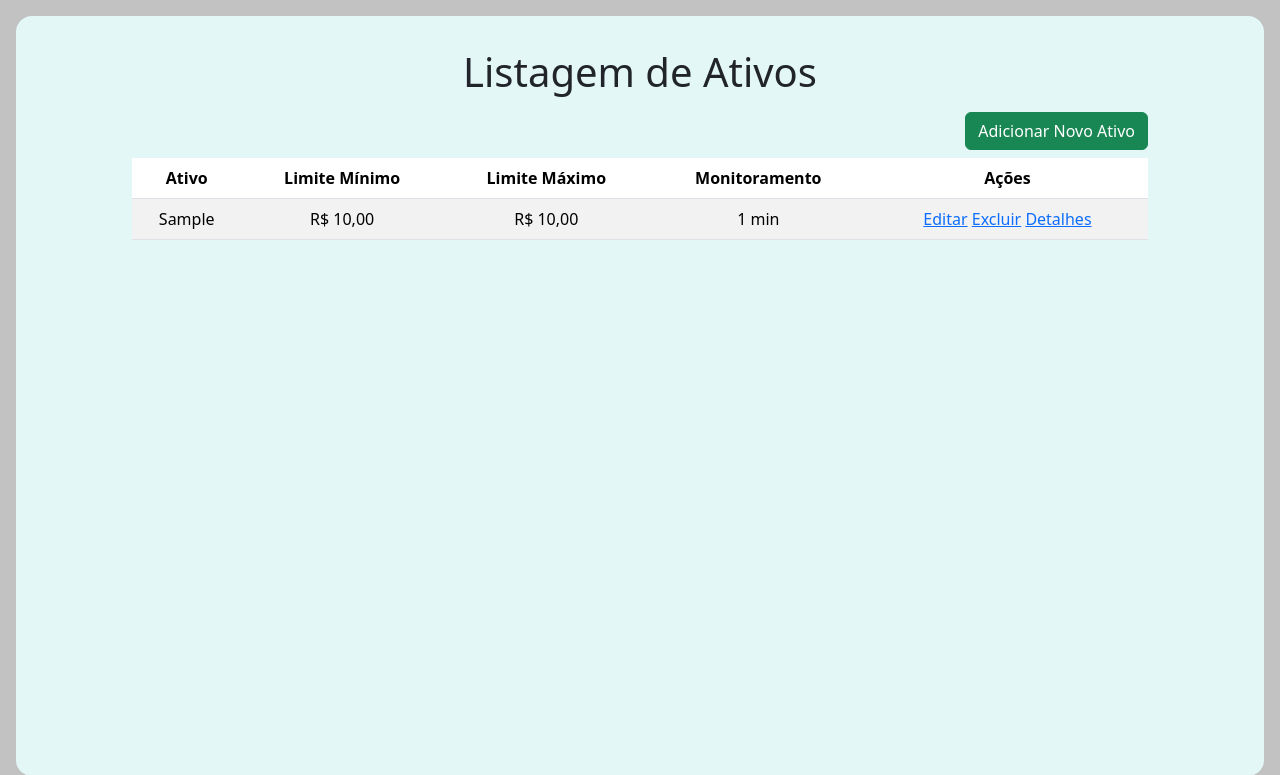
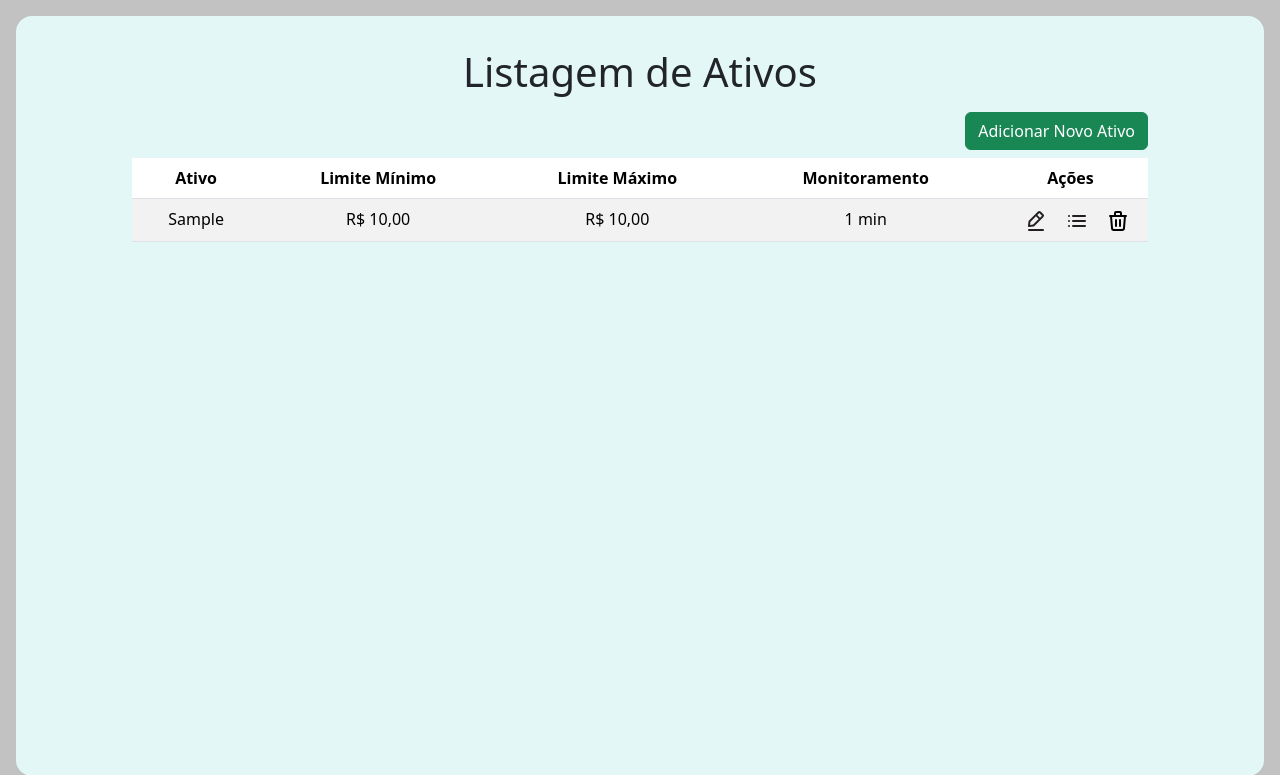
Before and after one commit to Victy0/monitora_ativos_desafioInoa, a Django app: template stocks/templates/stock/stockList.html in a window 1280 px wide. Shown: the top 775 px of the page. Run offline with Django 4.2, Linux system fonts and the light colour scheme; the template is opened without the code that fills it: values that come from a table or form of the project are taken from there, others are empty; tables that the repository leaves empty hold one stand-in row (values such as "Sample post").

Commit message:
Ícones com imagem e modal de confirmação

```diff
--- a/static/css/styles.css
+++ b/static/css/styles.css
@@ -130,3 +130,37 @@ html, body
     margin-bottom: 0.5em;
     float:left
 }
+
+/*** images ***/
+.action-links a
+{
+    text-decoration: none;
+}
+.action-links a img
+{
+    margin-left: 0.8em;
+}
+.action-links a img:first-child
+{
+    max-width: 3vh;
+}
+.action-links a img:nth-child(2)
+{
+    max-width: 15%;
+}
+.action-links a img:nth-child(3)
+{
+    max-width: 20%;
+}
+
+/*** modal ***/
+.fade:not(.show) {
+    opacity: 1;
+    display: none;
+    background-color: rgba(0,0,0, .4);
+}
+    /** para modal em stock-list **/
+.no-show
+{
+    display: none;
+}
--- a/stocks/templates/stock/stockList.html
+++ b/stocks/templates/stock/stockList.html
@@ -1,4 +1,5 @@
 {% extends "base.html" %}
+{% load static %}
 
 {% block title%} Monitora Ativos - Listagem de ativos {%endblock%}
 
@@ -25,10 +26,17 @@
                     <td>R$ {{stock_user.min_price}}</td>
                     <td>R$ {{stock_user.max_price}}</td>
                     <td>{{stock_user.update_frequency}} min</td>
-                    <td>
-                        <a href="{% url 'edit-stock' id_stock=stock_user.stock.id_stock %}">Editar</a>
-                        <a href="{% url 'delete-stock' id_stock=stock_user.stock.id_stock %}">Excluir</a>
-                        <a href="{% url 'price-quote-history' id_stock=stock_user.stock.id_stock frequency=stock_user.update_frequency %}">Detalhes</a>
+                    <td class="action-links">
+                        <a href="{% url 'edit-stock' id_stock=stock_user.stock.id_stock %}">
+                            <img src="{% static 'images/edit.svg' %}" alt="Edit icon" data-toggle="tooltip" data-placement="bottom" title="Editar">
+                        </a>
+                        <a href="{% url 'price-quote-history' id_stock=stock_user.stock.id_stock frequency=stock_user.update_frequency %}">
+                            <img src="{% static 'images/list.svg' %}" alt="Details icon" data-toggle="tooltip" data-placement="bottom" title="Detalhes de Monitoramento">
+                        </a>
+                        <a id="delete-{{stock_user.stock.id_stock}}" href="#" onclick="openModal({{stock_user.stock.id_stock}}, {{stock_user.stock.acronym}})">
+                            <img src="{% static 'images/trash.svg' %}" alt="Delete icon" data-toggle="tooltip" data-placement="bottom" title="Deletar">
+                        </a>
+                        <a id="confirmed-delete-{{stock_user.stock.id_stock}}" href="{% url 'delete-stock' id_stock=stock_user.stock.id_stock %}" class="no-show"></a>
                     </td>
                 </tr>
             {% empty %}
@@ -39,4 +47,27 @@
             </tbody>
         </table>
     </div>
+
+    <script>
+        function openModal(idStock, acronym)
+        {
+            localStorage.setItem('deleteStock', idStock);
+            document.getElementById('modal-text-body').innerHTML = 'Ao excluir o ativo monitorado, o ativo e todo o seu histórico de monitoramento será deletado. Deseja continuar com a exclusão do ativo monitorado selecionado: ' + acronym + '?'
+            document.getElementById('modal-confirm').style.display = 'flex';
+        };
+        document.addEventListener("DOMContentLoaded", function(event) {
+
+            document.getElementById('close-modal').addEventListener('click', function()
+            {
+                document.getElementById('modal-confirm').style.display = 'none';
+            });
+
+            document.getElementById('submit-confirm').addEventListener('click', function()
+            {
+                idStock = localStorage.getItem('deleteStock');
+                localStorage.removeItem('deleteStock');
+                document.getElementById('confirmed-delete-' + idStock).click();
+            });
+        });
+    </script>
 {% endblock content %}
```
Also changed, not shown: stocks/templates/stock/createStock.html (+27 -6 lines), users/templates/user/createUser.html (+21 -0 lines), static/images/edit.svg (added), static/images/list.svg (added), static/images/trash.svg (added).
